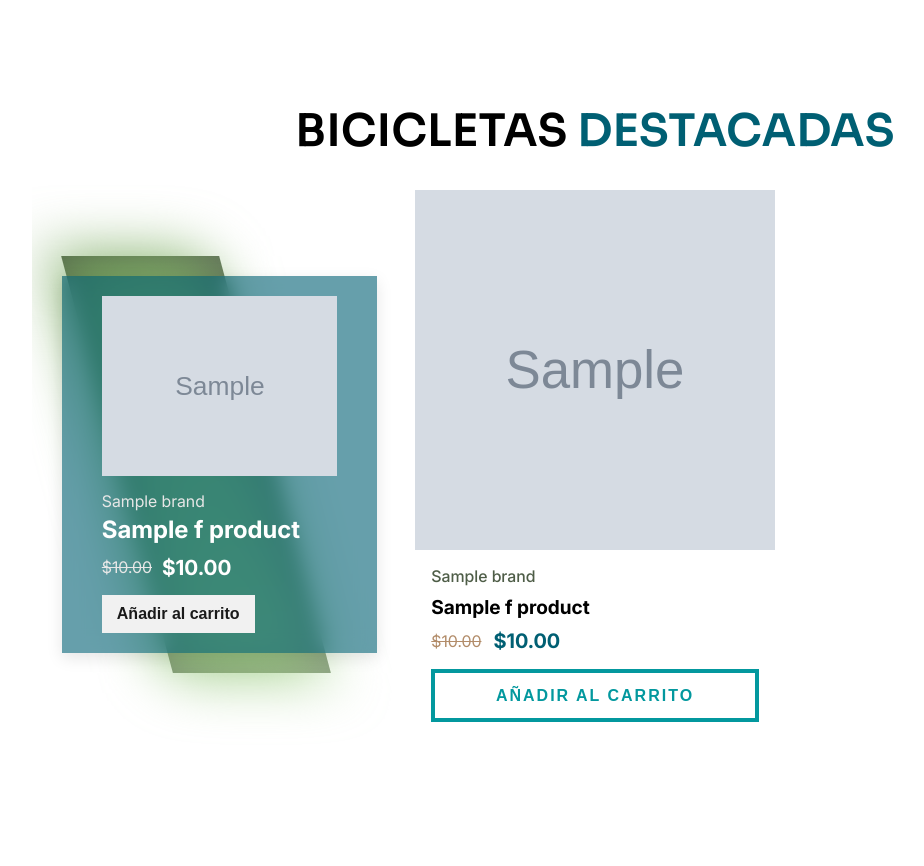
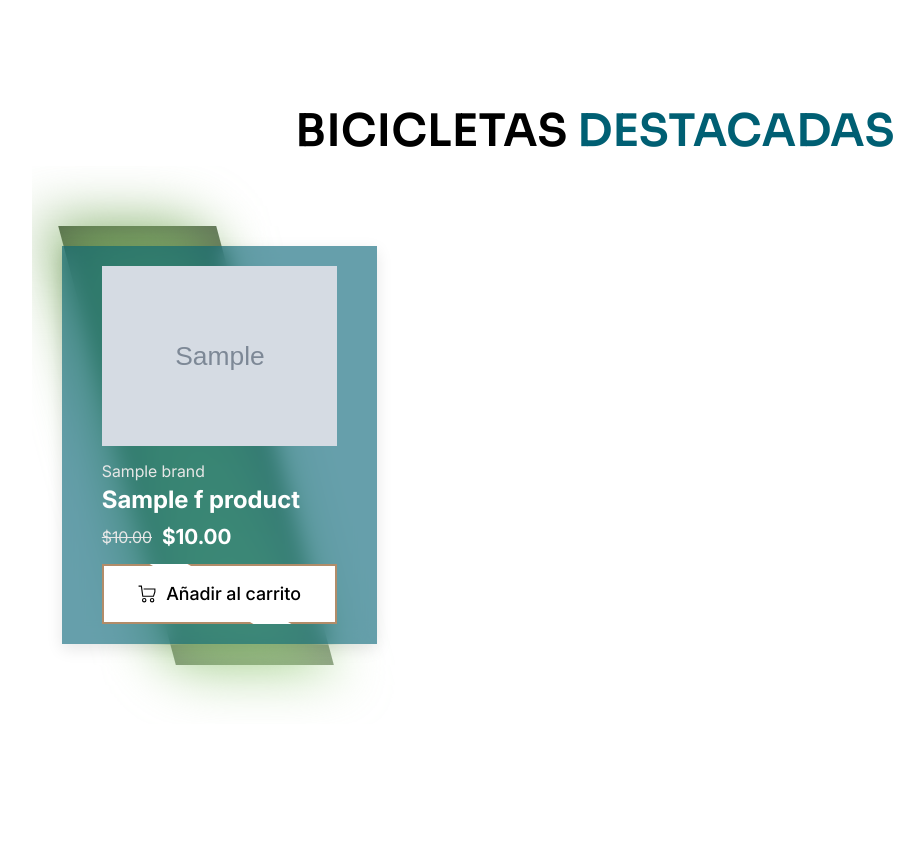
Before and after one commit to chimallidev/atl_bikes, a FastAPI app: template app/templates/index.html in a window 1280 px wide. Shown: the part 654-1520 px from the top of the page, without its empty margins (45-969 px from the left). After the commit the page ends 1356 px from the top, so only its background shows below. Run offline with FastAPI, Linux system fonts and the light colour scheme; the template is opened without the code that fills it: most values are stand-ins (such as "Sample title", 1, 10 or a date in 2020); grey boxes marked "Sample" are stand-in pictures; parts of the project's set-up code (start-up, migrations or seed data) failed here and were passed over.

Commit message:
featured bike cards

````diff
--- /dev/null
+++ b/app/static/css/components/atl_button_2_style.css
@@ -0,0 +1,193 @@
+/* ========================================
+   ATL BUTTON 2
+   ======================================== */
+
+.atl-button-2,
+.atl-button-2 * {
+    box-sizing: border-box;
+}
+
+
+/* ========================================
+   BUTTON
+   ======================================== */
+
+.atl-button-2 {
+    display: inline-flex;
+    justify-content: center;
+    align-items: center;
+    gap: 10px;
+
+    width: 100%;
+    height: 60px;
+
+    padding: 0;
+
+    position: relative;
+
+    color: var(--atl-button-2-text-color);
+    background-color: var(--atl-button-2-background-color);
+
+    border: none;
+
+    text-decoration: none;
+    font-family: var(--font-base);
+    font-weight: 500;
+    font-size: 18px;
+
+    line-height: 1;
+
+    text-align: center;
+
+    cursor: pointer;
+
+    overflow: hidden;
+
+    transition: color 0.2s;
+
+    user-select: none;
+
+    z-index: 1;
+}
+
+
+/* ========================================
+   TEXT
+   ======================================== */
+
+.atl-button-2__text {
+    position: relative;
+
+    z-index: 3;
+}
+
+
+/* ========================================
+   SVG ICON
+   ======================================== */
+
+.atl-button-2__icon {
+    width: 1em;
+    height: 1em;
+
+    aspect-ratio: 1 / 1;
+
+    flex-shrink: 0;
+
+    position: relative;
+
+    color: currentColor;
+    fill: currentColor;
+
+    z-index: 3;
+}
+
+
+/* ========================================
+   EFFECT
+   ======================================== */
+
+.atl-button-2__effect {
+    position: absolute;
+
+    width: 100%;
+    height: 100%;
+
+    top: 0;
+    left: 0;
+
+    background-color: transparent;
+
+    border: 2px solid var(--atl-button-2-border-color);
+
+    overflow: visible;
+
+    z-index: 2;
+}
+
+
+.atl-button-2__effect::before {
+    content: "";
+
+    position: absolute;
+
+    width: 8%;
+    height: 500%;
+
+    top: 50%;
+    left: 50%;
+
+    background-color: var(--atl-button-2-background-color);
+
+    transform:
+        translate(-50%, -50%)
+        rotate(-60deg);
+
+    transition:
+        width 0.4s,
+        background-color 0.4s,
+        transform 0.4s;
+
+    z-index: 1;
+}
+
+
+/* ========================================
+   DEVICES WITH HOVER
+   ======================================== */
+
+@media (hover: hover) {
+
+    .atl-button-2:hover {
+        color: var(--atl-button-2-hover-text-color);
+    }
+
+
+    .atl-button-2:hover .atl-button-2__effect::before {
+        width: 100%;
+
+        background-color: var(--atl-button-2-hover-color);
+
+        transform:
+            translate(-50%, -50%)
+            rotate(60deg);
+    }
+
+}
+
+
+/* ========================================
+   DEVICES WITHOUT HOVER
+   ======================================== */
+
+@media (hover: none) {
+
+    .atl-button-2 {
+        transition: color 0.1s;
+    }
+
+
+    .atl-button-2__effect::before {
+        transition:
+            width 0.3s,
+            background-color 0.3s,
+            transform 0.3s;
+    }
+
+
+    .atl-button-2:active {
+        color: var(--atl-button-2-hover-text-color);
+    }
+
+
+    .atl-button-2:active .atl-button-2__effect::before {
+        width: 100%;
+
+        background-color: var(--atl-button-2-hover-color);
+
+        transform:
+            translate(-50%, -50%)
+            rotate(60deg);
+    }
+
+}
--- a/app/static/css/components/featured_bike_card_style.css
+++ b/app/static/css/components/featured_bike_card_style.css
@@ -546,90 +546,16 @@
 
 
 /* ========================================
-   ACTIVE
+   DEVICES WITHOUT HOVER
    ======================================== */
 
 @media (hover: none) {
 
-    .featured-bike-card__box:active::before,
-    .featured-bike-card__box:active::after {
-        transform: skewX(0deg);
-
-        left: 10px;
-
-        width: 85%;
-    }
-
-
-    .featured-bike-card__box:active
-    .featured-bike-card__span--one::before {
-        top: -70px;
-        left: 20px;
-
-        width: 100px;
-        height: 100px;
-
-        opacity: 1;
-    }
-
-
-    .featured-bike-card__box:active
-    .featured-bike-card__span--one::after {
-        bottom: -70px;
-        right: 60px;
-
-        width: 100px;
-        height: 100px;
-
-        opacity: 1;
-    }
-
-
-    .featured-bike-card__box:active
-    .featured-bike-card__span--two::before {
-        top: -70px;
-        left: 20px;
-
-        width: 100px;
-        height: 100px;
-
-        opacity: 1;
-    }
-
-
-    .featured-bike-card__box:active
+    .featured-bike-card__span--one::before,
+    .featured-bike-card__span--one::after,
+    .featured-bike-card__span--two::before,
     .featured-bike-card__span--two::after {
-        bottom: -70px;
-        right: 60px;
-
-        width: 100px;
-        height: 100px;
-
-        opacity: 1;
-    }
-
-
-    .featured-bike-card__box:active
-    .featured-bike-card__content {
-        left: -25px;
-
-        padding: 60px 40px;
-    }
-
-
-    .featured-bike-card__box:active
-    .featured-bike-card__image {
-        transform: scale(1.1);
-    }
-
-
-    .featured-bike-card__button:active {
-        background: #eca20d;
-
-        color: #fff;
-
-        box-shadow:
-            0 1px 15px rgba(9, 9, 9, 0.3);
+        animation: none;
     }
 }
 
--- a/app/static/css/index_style.css
+++ b/app/static/css/index_style.css
@@ -15,7 +15,6 @@
 }
 
 .index__cards-productos {
-    padding: 1.5% 0;
     display:grid;
 
     grid-template-columns:repeat(3, 1fr);
--- a/app/templates/base.html
+++ b/app/templates/base.html
@@ -60,6 +60,9 @@
 <body>
     {% include 'components/nav_bar.html' %}
 
+    {% block svg %}
+    {% endblock %}
+
     <main class="base__content">
         {% block content %}
         {% endblock %}
--- /dev/null
+++ b/app/templates/components/atl_button_2.html
@@ -0,0 +1,105 @@
+{% macro atl_button_2(data={}) %}
+
+    {# --------------------------------------------------
+       Valores por defecto
+       -------------------------------------------------- #}
+
+    {% set tag = data.get("tag", "a") %}
+    {% set text = data.get("text", "Button") %}
+    {% set data_name = data.get("data_name", "") %}
+
+    {% set version = data.get("version", 1) %}
+    {% set svg = data.get("svg", "") %}
+
+    {% set text_color = data.get("text_color", "#000000") %}
+    {% set border_color = data.get("border_color", "#000000") %}
+    {% set background_color = data.get("background_color", "#ffffff") %}
+
+    {% set hover_text_color = data.get("hover_text_color", "#ffffff") %}
+    {% set hover_color = data.get("hover_color", "#000000") %}
+
+
+    {# --------------------------------------------------
+       Botón <a>
+       -------------------------------------------------- #}
+
+    {% if tag == "a" %}
+
+        <a
+            href="{{ data.get('href', '#') }}"
+            class="atl-button-2"
+            {% if data_name %}
+                data-name="{{ data_name }}"
+            {% endif %}
+            style="
+                --atl-button-2-text-color: {{ text_color }};
+                --atl-button-2-border-color: {{ border_color }};
+                --atl-button-2-background-color: {{ background_color }};
+                --atl-button-2-hover-text-color: {{ hover_text_color }};
+                --atl-button-2-hover-color: {{ hover_color }};
+            "
+        >
+
+            {% if version == 2 and svg %}
+
+                <svg
+                    class="atl-button-2__icon"
+                    aria-hidden="true"
+                >
+                    <use href="#{{ svg }}"></use>
+                </svg>
+
+            {% endif %}
+
+            <span class="atl-button-2__text">
+                {{ text }}
+            </span>
+
+            <span class="atl-button-2__effect"></span>
+
+        </a>
+
+
+    {# --------------------------------------------------
+       Botón <button>
+       -------------------------------------------------- #}
+
+    {% elif tag == "button" %}
+
+        <button
+            type="{{ data.get('type', 'button') }}"
+            class="atl-button-2"
+            {% if data_name %}
+                data-name="{{ data_name }}"
+            {% endif %}
+            style="
+                --atl-button-2-text-color: {{ text_color }};
+                --atl-button-2-border-color: {{ border_color }};
+                --atl-button-2-background-color: {{ background_color }};
+                --atl-button-2-hover-text-color: {{ hover_text_color }};
+                --atl-button-2-hover-color: {{ hover_color }};
+            "
+        >
+
+            {% if version == 2 and svg %}
+
+                <svg
+                    class="atl-button-2__icon"
+                    aria-hidden="true"
+                >
+                    <use href="#{{ svg }}"></use>
+                </svg>
+
+            {% endif %}
+
+            <span class="atl-button-2__text">
+                {{ text }}
+            </span>
+
+            <span class="atl-button-2__effect"></span>
+
+        </button>
+
+    {% endif %}
+
+{% endmacro %}
--- a/app/templates/components/featured_bike_card.html
+++ b/app/templates/components/featured_bike_card.html
@@ -1,7 +1,7 @@
-```jinja2
 {% macro featured_bike_card(data={}) %}
+{% from 'components/atl_button_2.html' import atl_button_2 %}
 
-    {# ========================================
+{# ========================================
        DATA
        ======================================== #}
 
@@ -77,7 +77,10 @@
         "#ffffff"
     ) %}
 
-
+    {# ========================================
+       CONTENT BUTTON
+       ======================================== #}
+    {% set button_content = data.get("button_content", {}) %}
     {# ========================================
        DECORATIVE COLORS
        ======================================== #}
@@ -226,12 +229,7 @@
 
                     <div class="featured-bike-card__actions">
 
-                        <button
-                            class="featured-bike-card__button"
-                            type="button"
-                        >
-                            Añadir al carrito
-                        </button>
+                        {{atl_button_2(button_content)}}
 
                     </div>
 
@@ -252,4 +250,3 @@
     </article>
 
 {% endmacro %}
-```
--- a/app/templates/index.html
+++ b/app/templates/index.html
@@ -8,8 +8,13 @@
 <link rel="stylesheet" href="{{url_for('static', path='/css/components/front_page_style.css')}}">
 <link rel="stylesheet" href="{{url_for('static', path='/css/components/skew_button_style.css')}}">
 <link rel="stylesheet" href="{{url_for('static', path='/css/components/bike_card_style.css')}}">
+<link rel="stylesheet" href="{{url_for('static', path='/css/components/atl_button_2_style.css')}}">
 <link rel="stylesheet" href="{{url_for('static', path='/css/components/featured_bike_card_style.css')}}">
 <link rel="stylesheet" href="{{url_for('static', path='/css/components/atl_button_style.css')}}">
+{% endblock %}
+
+{% block svg %}
+{% include "svg/index_svg_sprite.svg" %}
 {% endblock %}
 
 {% block content %}
@@ -62,6 +67,20 @@
                             },
                         },
 
+                        "button_content": {
+                            "tag": "button",
+                            "href": "/bikes",
+                            "text": "Añadir al carrito",
+                            "version": 2,
+                            "svg": "icon-cart",
+
+                            "text_color": "#000000",
+                            "border_color": "var(--tierra-claro-color)",
+                            "background_color": "#ffffff",
+                            "hover_color": "var(--tierra-claro-color)",
+                            "hover_text_color": "var(--white-color)"
+                        },
+
                         "colors": {
                             "primary": "linear-gradient(315deg, #8c9c84, var(--pino-oscuro))",
                             "secondary": "linear-gradient(315deg, #a1d287, #77a65d)",
@@ -74,56 +93,6 @@
                     )}}
                 {% endfor %}
             {% endif %}
-
-            {% if featured_products %}
-                {% for f_product in featured_products %}
-                    {{ bike_card({
-                        "link": {
-                        "url": "#"
-                        },
-
-                        "image": {
-                            "src": f_product.cover_image_url,
-                            "alt": "Bicicleta " + f_product.name
-                        },
-
-                        "text": {
-                            "brand": f_product.brand,
-                            "name": f_product.name
-                        },
-
-                        "price": {
-                            "show_old": f_product.compare_at_price is not none,
-                            "old": f_product.compare_at_price,
-                            "current": f_product.current_price
-                        },
-
-                        "button_content": {
-
-                            "content": {
-                                "text": "Añadir al carrito"
-                            },
-                            "colors": {
-                                "text_color": "var(--secondary-color)",
-                                "text_hover": "var(--white-color)",
-                                "border": "var(--secondary-color)",
-                                "blob": "var(--secondary-color)"
-                            }
-                        },
-
-                        "style": {
-
-                            "brand_color": "var(--pino-oscuro)",
-                            "name_color": "var(--black-color)",
-
-                            "old_price_color": "var(--tierra-claro-color)",
-                            "current_price_color": "var(--main-color)",
-
-                            "shadow_color": "var(--main-color)"
-                        }
-                    }) }}
-                {% endfor %}
-            {% endif %}
         </section>
     </section>
 {% endblock %}
````
Also changed, not shown: app/templates/svg/index_svg_sprite.svg (added).
